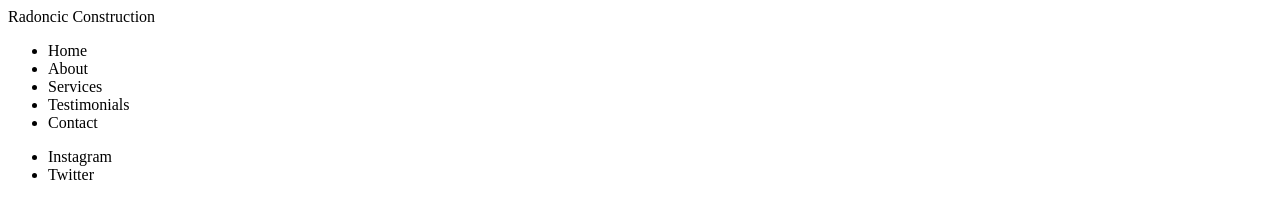
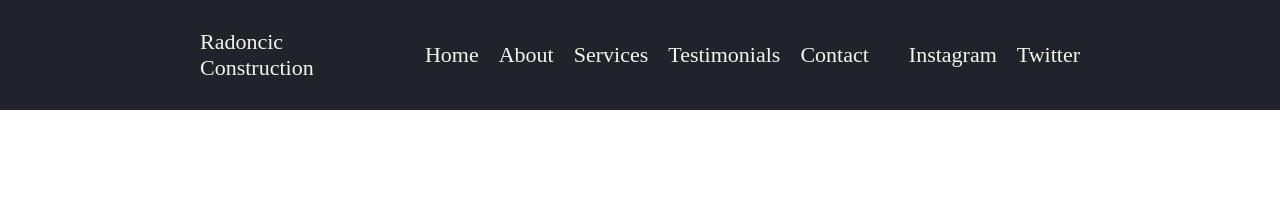
Before and after one commit to avearmin/construction-company-website, a plain HTML site: page index.html in a window 1280 px wide. Drawn offline with Linux system fonts and the light colour scheme.

Commit message:
Style header and body with CSS
- Added styles for body element to set font-size to 22px and margin to 0
- Created and styled .flex-row class to display elements in a row using flexbox
- Created and styled .gap-20px class to add a gap of 20px between elements
- Styled header element to create a header with color #F4F4EF and background-color #20232A, and set padding to 20px with 200px padding on the left and right
- Styled ul elements to remove the default list-style

```diff
--- a/index.html
+++ b/index.html
@@ -7,16 +7,16 @@
     </head>
 
     <body>
-        <header>
-            <div id="logo">Radoncic Construction</div>
-	    <ul id="nav-bar">
+        <header class="flex-row">
+           <div id="logo">Radoncic Construction</div>
+	         <ul id="nav-bar" class="flex-row gap-20px">
                 <li>Home</li>
                 <li>About</li>
                 <li>Services</li>
                 <li>Testimonials</li>
                 <li>Contact</li>
             </ul>
-            <ul id="social-media-icons">
+            <ul id="social-media-icons" class="flex-row gap-20px">
                 <li>Instagram</li>
                 <li>Twitter</li>
             </ul>
--- a/styles.css
+++ b/styles.css
@@ -0,0 +1,27 @@
+body {
+  margin: 0;
+  font-size: 22px;
+}
+
+.flex-row {
+  display: flex;
+  flex-direction: row;
+  align-items: center;
+}
+
+.gap-20px {
+  gap: 20px;
+}
+
+header {
+  justify-content: space-between;
+  color: #F4F4EF;
+  background-color: #20232A;
+  padding: 20px;
+  padding-left: 200px;
+  padding-right: 200px;
+}
+
+ul {
+  list-style-type: none;
+}
```
